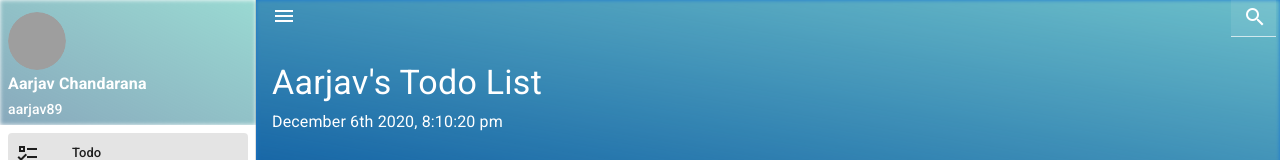
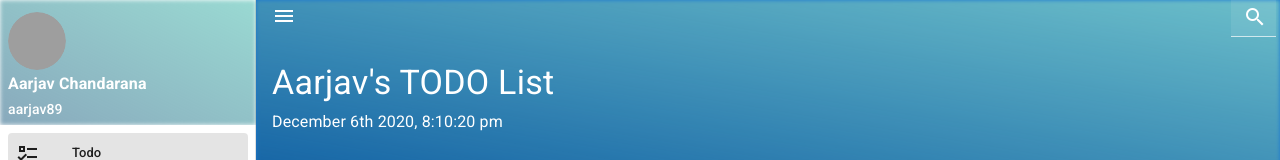
Before and after one commit to aarjav89/todo-using-vuetify, a Vue app: page /#/ in a window 1280 px wide. Shown: the top 160 px of the page. Built offline with nearby package versions, Linux system fonts and the light colour scheme; grey boxes are pictures that could not be loaded.

Commit message:
Implemented env variable and dynamic page titles

```diff
--- a/public/index.html
+++ b/public/index.html
@@ -5,13 +5,13 @@
     <meta http-equiv="X-UA-Compatible" content="IE=edge">
     <meta name="viewport" content="width=device-width,initial-scale=1.0">
     <link rel="icon" href="<%= BASE_URL %>favicon.ico">
-    <title><%= htmlWebpackPlugin.options.title %></title>
+    <title><%= process.env.VUE_APP_TITLE %></title>
     <link rel="stylesheet" href="https://fonts.googleapis.com/css?family=Roboto:100,300,400,500,700,900">
     <link rel="stylesheet" href="https://cdn.jsdelivr.net/npm/@mdi/font@latest/css/materialdesignicons.min.css">
   </head>
   <body>
     <noscript>
-      <strong>We're sorry but <%= htmlWebpackPlugin.options.title %> doesn't work properly without JavaScript enabled. Please enable it to continue.</strong>
+      <strong>We're sorry but <%= process.env.VUE_APP_TITLE %> doesn't work properly without JavaScript enabled. Please enable it to continue.</strong>
     </noscript>
     <div id="app"></div>
     <!-- built files will be auto injected -->
--- a/src/App.vue
+++ b/src/App.vue
@@ -68,7 +68,9 @@
         </v-row>
 
         <v-row>
-          <v-toolbar-title class="ml-3 text-h4">Aarjav's Todo List</v-toolbar-title>
+          <v-toolbar-title class="ml-3 text-h4">
+            {{ $store.state.appTitle }}
+           </v-toolbar-title>
         </v-row>
 
         <v-row>
@@ -109,6 +111,7 @@
     search : require('@/components/Tools/Search').default,
     snackbar : require('@/components/Shared/Snackbar').default,
     'live-date-time' : require('@/components/Tools/LiveDateTime').default
-  }
+  },
+
 }
 </script>
--- a/src/router/index.js
+++ b/src/router/index.js
@@ -13,9 +13,7 @@
   {
     path: '/about',
     name: 'About',
-    // route level code-splitting
-    // this generates a separate chunk (about.[hash].js) for this route
-    // which is lazy-loaded when the route is visited.
+
     component: () => import(/* webpackChunkName: "about" */ '../views/About.vue')
   }
 ]
@@ -24,4 +22,12 @@
   routes
 })
 
+router.beforeEach((to, from, next) => {
+  //console.log('beforeEach')
+  //console.log(to)
+  //this to object has a name property, which comes from the name of the component we set above
+  document.title = `${process.env.VUE_APP_TITLE} - ${ to.name }`
+  next()
+})
+
 export default router
--- a/src/store/index.js
+++ b/src/store/index.js
@@ -30,7 +30,8 @@
     snackbar:{
       show:false,
       text: ''
-    }
+    },
+    appTitle: process.env.VUE_APP_TITLE
   },
   mutations: { // note: to invoke any methods, you have to commit a mutation
     setSearch(state,value){
--- a/src/views/About.vue
+++ b/src/views/About.vue
@@ -1,6 +1,6 @@
 <template>
   <div class="about pa-6">
-    <h1>About Aarjav's Todo List</h1>
+    <h1>About {{ $store.state.appTitle }}</h1>
     <p> Lorem ipsum dolor sit amet, consectetur adipisicing elit. Expedita, maiores, voluptatibus. Adipisci at blanditiis consequuntur et itaque iure laborum nostrum officia perferendis quam quidem sed suscipit tempora, ullam voluptas voluptatem?</p>
     <p> Lorem ipsum dolor sit amet, consectetur adipisicing elit. A animi aperiam atque deserunt dolore explicabo ipsam, nemo nisi officia optio perferendis qui quibusdam sapiente, temporibus vel veniam voluptas! Iure, optio!</p>
     <p> Lorem ipsum dolor sit amet, consectetur adipisicing elit. Blanditiis maiores recusandae similique voluptatem voluptates. Eaque minima nulla perspiciatis porro. Animi corporis facere id, impedit ipsa labore nostrum possimus quaerat voluptatum?</p>
```
Also changed, not shown: 1 other file (tests, documents, lock files or other folders).
